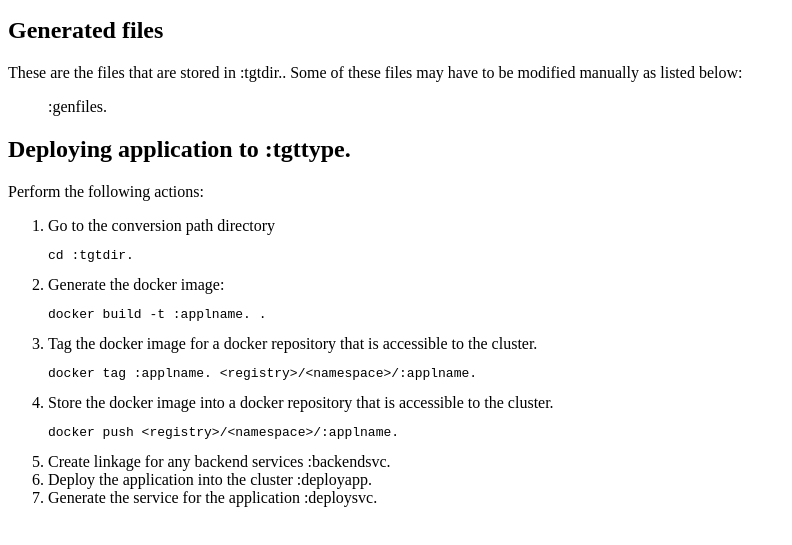
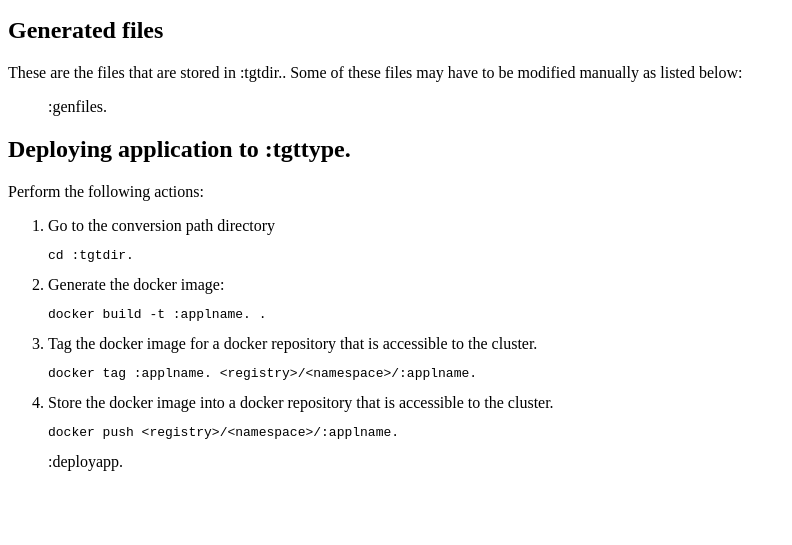
Before and after one commit to ibm-cloud-architecture/cf-transformation, a plain HTML site: page migrate/result.html in a window 1280 px wide. Shown: the part 87-632 px from the top of the page, without its empty margins (0-792 px from the left). Drawn offline with Linux system fonts and the light colour scheme.

Commit message:
Adding more result

```diff
--- a/migrate/result.html
+++ b/migrate/result.html
@@ -17,9 +17,7 @@
 <LI>Generate the docker image:<XMP>docker build -t :applname. .</XMP>
 <LI>Tag the docker image for a docker repository that is accessible to the cluster.<XMP>docker tag :applname. <registry>/<namespace>/:applname.</XMP>
 <LI>Store the docker image into a docker repository that is accessible to the cluster.<XMP>docker push <registry>/<namespace>/:applname.</XMP>
-<LI>Create linkage for any backend services :backendsvc.
-<LI>Deploy the application into the cluster :deployapp.
-<LI>Generate the service for the application :deploysvc.
+:deployapp.
 </OL>
 
 </BODY>
```
Also changed, not shown: 1 other file.
